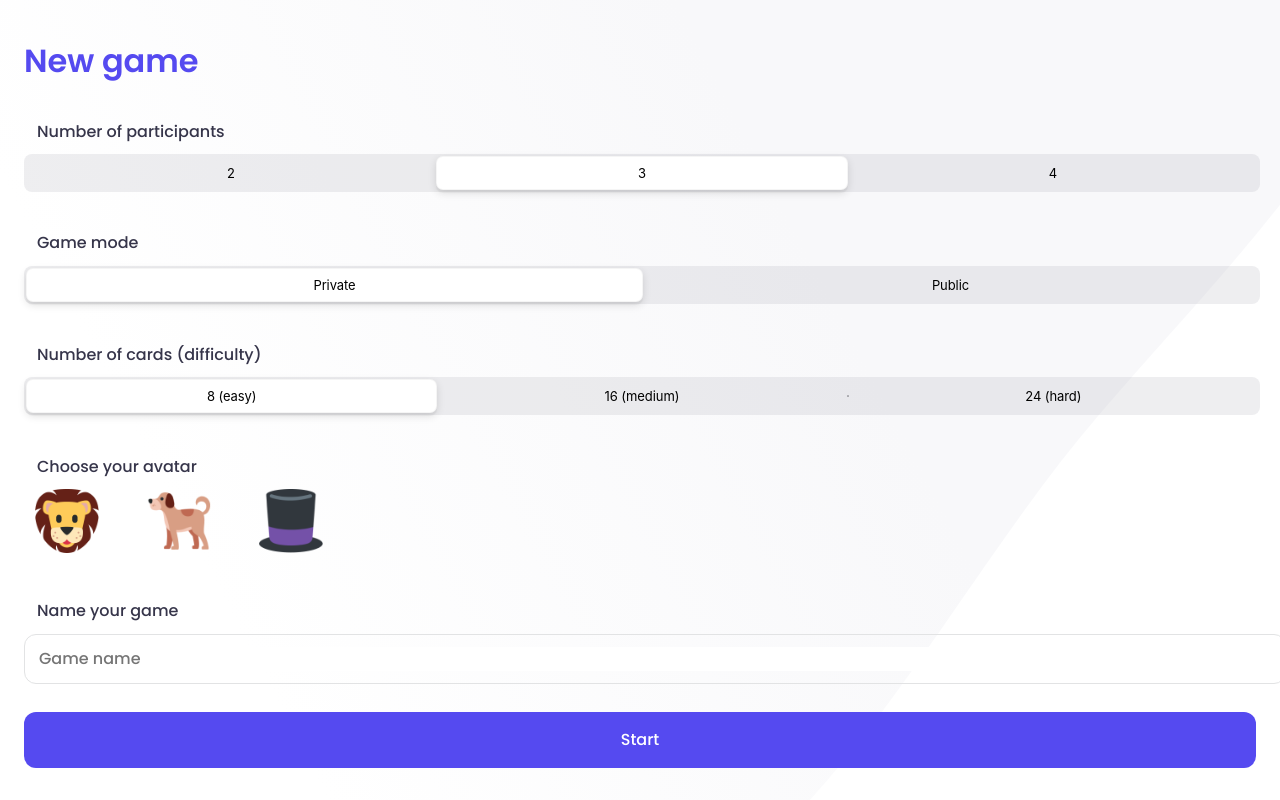
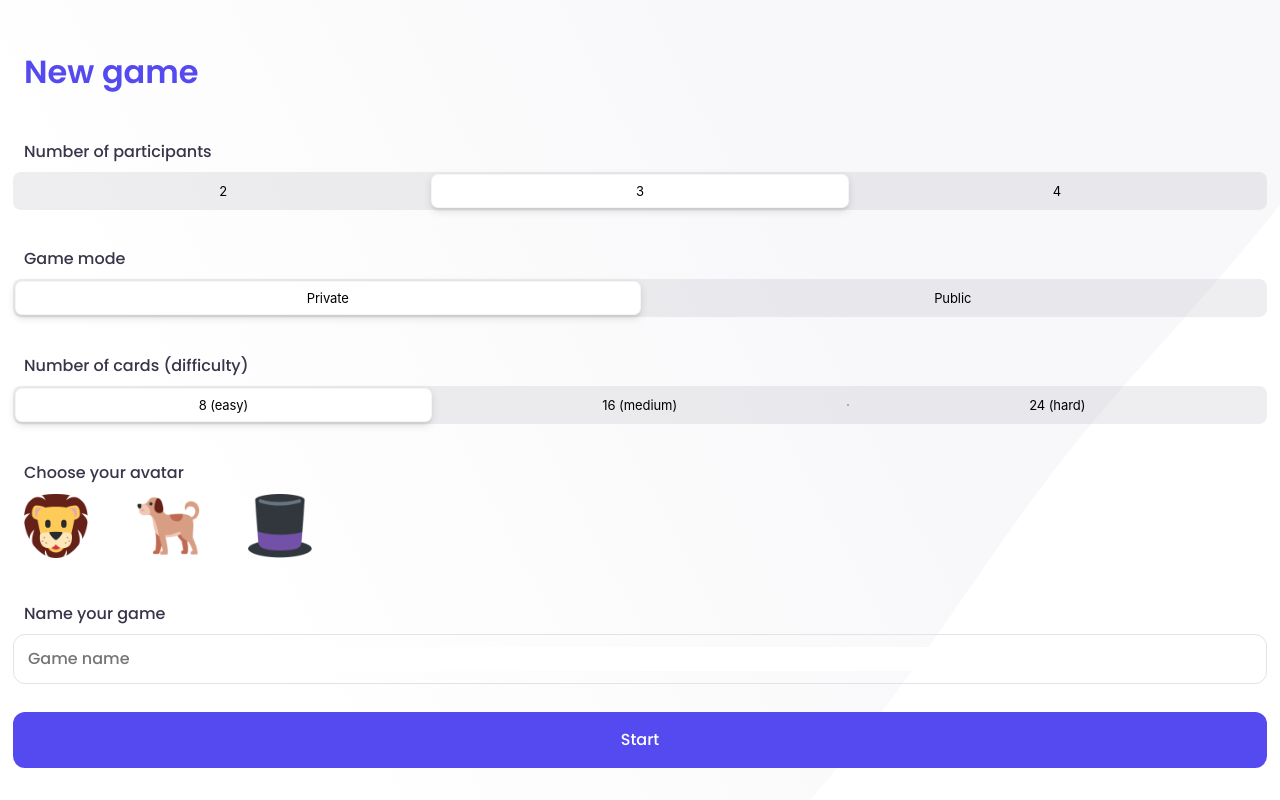
Before and after one commit to Ghianda22/memory, a React (Create React App) app in the folder frontend/: page /newgame in a window 1280 px wide. Built offline with nearby package versions, Linux system fonts and the light colour scheme; a web font is replaced by a local one.

Commit message:
Minor style adjustments

```diff
--- a/frontend/src/App.tsx
+++ b/frontend/src/App.tsx
@@ -11,8 +11,7 @@ const StyledApp = styled.div`
 	height: 100vh;
 	flex-direction: column;
 	align-items: center;
-	padding: 42px 24px 32px;
-	box-sizing: border-box;
+	padding: 42px 13px 32px;
 
 	background-position: top;
 	background-size: 100% auto;
--- a/frontend/src/components/generics/LabelText.tsx
+++ b/frontend/src/components/generics/LabelText.tsx
@@ -2,7 +2,7 @@ import React, { useContext } from "react";
 import styled from "styled-components";
 
 const LabelText = styled.h3`
-	padding: 13px;
+	padding: 11px;
 	font-weight: 500;
 	font-size: 16px;
 	line-height: 120%;
--- a/frontend/src/components/generics/Title.tsx
+++ b/frontend/src/components/generics/Title.tsx
@@ -2,6 +2,7 @@ import React, { useContext } from "react";
 import styled from "styled-components";
 
 const Title = styled.h1`
+	padding: 11px;
 	font-weight: 600;
 	font-size: 32px;
 	line-height: 120%;
--- a/frontend/src/index.css
+++ b/frontend/src/index.css
@@ -28,6 +28,7 @@
   margin: 0;
   padding: 0;
   width: 100%;
+  box-sizing: border-box;
 	font-family: "Poppins";
 	font-style: normal;
 	line-height: 24px;
```
